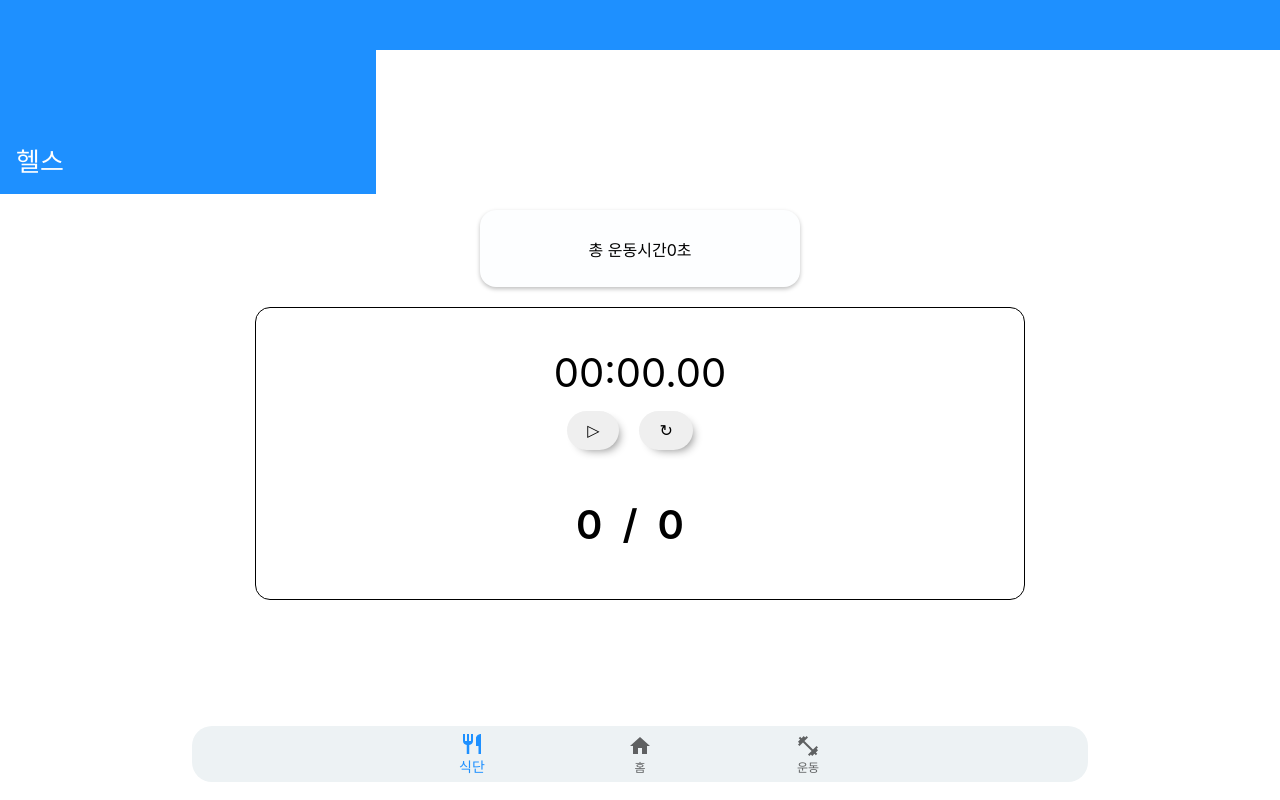
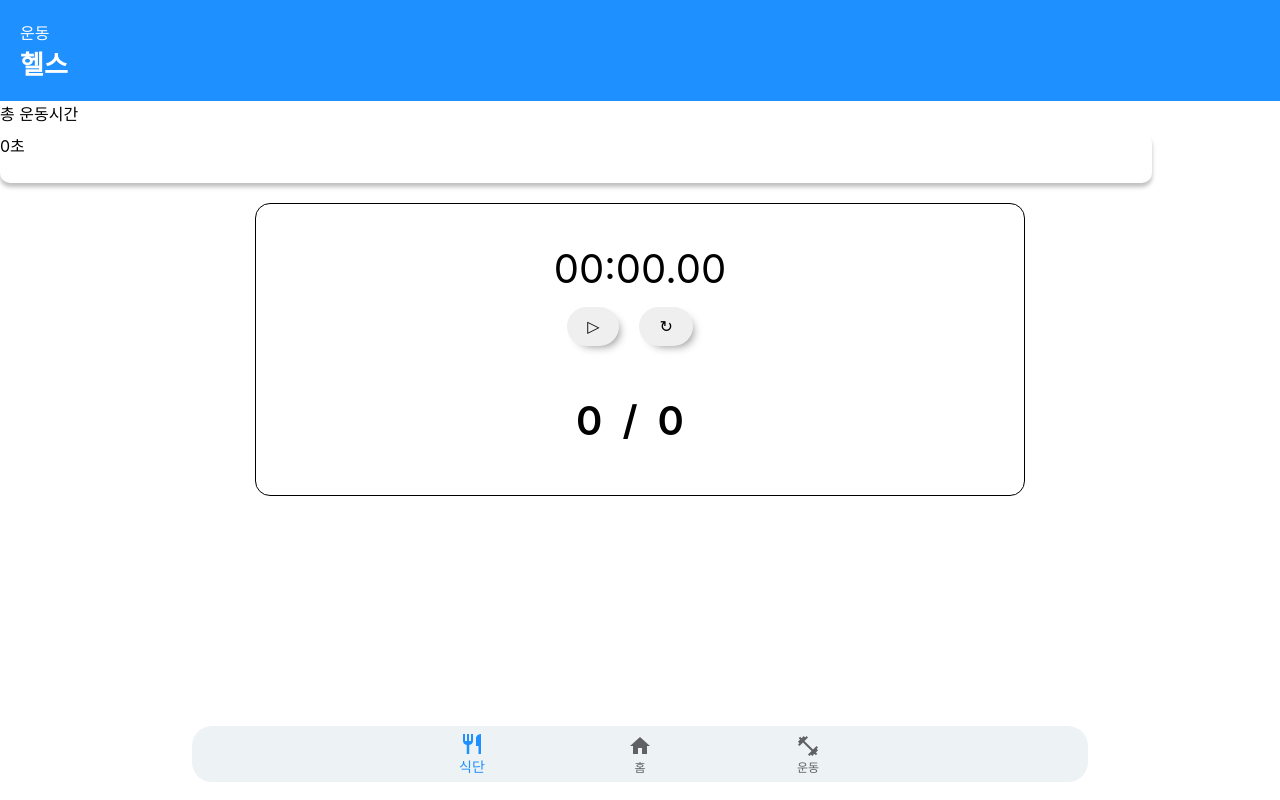
Before and after one commit to leesanghoon421/Nosily-coach, a React (Create React App) app in the folder frontend/: page /exercise/timer in a window 1280 px wide. Built offline with nearby package versions, Linux system fonts and the light colour scheme.

Commit message:
[Feat] ContentsBox 추가

```diff
--- a/frontend/src/App.js
+++ b/frontend/src/App.js
@@ -36,7 +36,15 @@ const App = () => {
             />
           }
         />
-        <Route path="/exercise/*" element={<Exercise />}>
+        <Route
+          path="/exercise/*"
+          element={
+            <Exercise
+              setLargeCategory={setLargeCategory}
+              setSubCategory={setSubCategory}
+            />
+          }
+        >
           <Route path="timer" element={<Timer />} />
         </Route>
         <Route path="/routine/" element={<Routine />} />
--- /dev/null
+++ b/frontend/src/components/ContentsBox/index.js
@@ -0,0 +1,11 @@
+import * as styled from "./style";
+
+const ContentsBox = ({ children, height }) => {
+  return (
+    <>
+      <styled.ContentsBox height={height}>{children}</styled.ContentsBox>
+    </>
+  );
+};
+
+export default ContentsBox;
--- /dev/null
+++ b/frontend/src/components/ContentsBox/style.js
@@ -0,0 +1,11 @@
+import styled from "styled-components";
+
+export const ContentsBox = styled.div`
+  width: 90vw;
+  height: ${(props) => `${props.height}px`};
+
+  margin-top: 8px;
+
+  box-shadow: 0px 4px 4px rgba(0, 0, 0, 0.25);
+  border-radius: 10px;
+`;
--- a/frontend/src/components/TopBar/style.js
+++ b/frontend/src/components/TopBar/style.js
@@ -1,7 +1,7 @@
 import styled from "styled-components";
 
 export const Container = styled.div`
-  padding: 25px;
+  padding: 20px;
   background-color: #1e90ff;
 `;
 
--- a/frontend/src/pages/Exercise/index.js
+++ b/frontend/src/pages/Exercise/index.js
@@ -10,6 +10,8 @@ import { useState } from "react"; // react의 useState 함수 사용
 import * as styled from "./style.js"; // styled.js 파일에서 정의한 스타일들 가져오기
 import ExerciseButton from "components/ExerciseButton"; // ExerciseButton 컴포넌트 가져오기
 import { useLocation, Outlet } from "react-router-dom"; // react-router-dom의 useLocation, Outlet 함수 사용
+
+import ContentsBox from "components/ContentsBox";
 
 const buttonAttribute = [
   //객체를 요소로 가지는 배열
@@ -35,7 +37,7 @@ const buttonAttribute = [
   },
 ];
 // Excercise 컴포넌트 정의
-const Excercise = () => {
+const Excercise = ({ setLargeCategory, setSubCategory }) => {
   const [운동주제, set운동주제] = useState("헬스"); // 운동주제를 관리하는 상태 선언 및 초기화
   const [총운동시간, set총운동시간] = useState(0); // 총운동시간을 관리하는 상태 선언 및 초기화
   const [mark, setMark] = useState([]);
@@ -44,18 +46,17 @@ const Excercise = () => {
   const currentUrl = location.pathname; // 가져온 URL 정보에서 pathname 속성값을 가져와 currentUrl 변수에 저장
   //즉, 현재 URL을 currentUrl 변수에 저장하고 있다는 것
 
+  setLargeCategory("운동");
+  setSubCategory(운동주제);
   return (
     <div>
-      <styled.Pointblock>
-        <div>{운동주제}</div>
-      </styled.Pointblock>
       <div>
-        <styled.Block>
-          <div>총 운동시간</div>
+        <div>총 운동시간</div>
+        <ContentsBox height={50}>
           <div>{총운동시간}초</div>
-        </styled.Block>
+        </ContentsBox>
       </div>
-      {currentUrl != "/exercise" ? ( //현재 URL이 "/exercise"가 아니라면 <Outlet /> 컴포넌트만이 렌더링. 타이머가 렌더링?
+      {currentUrl !== "/exercise" ? ( //현재 URL이 "/exercise"가 아니라면 <Outlet /> 컴포넌트만이 렌더링. 타이머가 렌더링?
         <>
           <Outlet />
         </>
--- a/frontend/src/pages/Home/index.js
+++ b/frontend/src/pages/Home/index.js
@@ -1,4 +1,5 @@
-import SubTitle from "components/SubTitle/index.js";
+import SubTitle from "components/SubTitle";
+import ContentsBox from "components/ContentsBox";
 import * as styled from "./style.js";
 
 const Home = ({ setLargeCategory, setSubCategory }) => {
@@ -10,19 +11,19 @@ const Home = ({ setLargeCategory, setSubCategory }) => {
       <styled.Container>
         <div>
           <SubTitle>오늘의 목표 달성 정도</SubTitle>
-          <styled.GoalBox>내용</styled.GoalBox>
+          <ContentsBox height={130}>내용</ContentsBox>
         </div>
         <div>
           <SubTitle>운동 기록</SubTitle>
-          <styled.ContentsBox>내용</styled.ContentsBox>
+          <ContentsBox height={60}>내용</ContentsBox>
         </div>
         <div>
           <SubTitle>몸 상태</SubTitle>
-          <styled.ContentsBox>내용</styled.ContentsBox>
+          <ContentsBox height={60}>내용</ContentsBox>
         </div>
         <div>
           <SubTitle>몸무게 감량 예측치</SubTitle>
-          <styled.ContentsBox>내용</styled.ContentsBox>
+          <ContentsBox height={60}>내용</ContentsBox>
         </div>
       </styled.Container>
     </>
--- a/frontend/src/pages/Home/style.js
+++ b/frontend/src/pages/Home/style.js
@@ -8,23 +8,3 @@ export const Container = styled.div`
 
   margin-top: 25px;
 `;
-
-export const GoalBox = styled.div`
-  width: 90vw;
-  height: 130px;
-
-  margin-top: 8px;
-
-  box-shadow: 0px 4px 4px rgba(0, 0, 0, 0.25);
-  border-radius: 10px;
-`;
-
-export const ContentsBox = styled.div`
-  width: 90vw;
-  height: 60px;
-
-  margin-top: 5px;
-
-  box-shadow: 0px 4px 4px rgba(0, 0, 0, 0.25);
-  border-radius: 10px;
-`;
```
